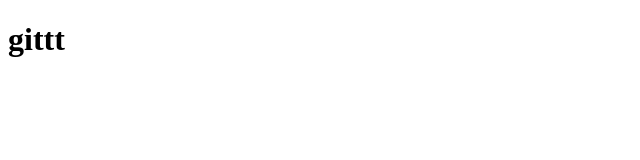
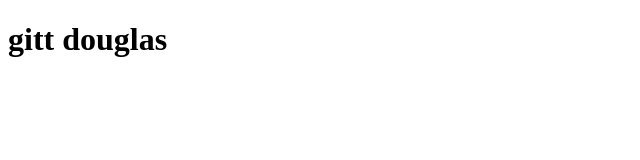
Before and after one commit to NicoaGc/douglas-git2, a plain HTML site: page index.html in a window 1280 px wide. Shown: the whole page, without its empty margins (0-640 px from the left). Drawn offline with Linux system fonts and the light colour scheme.

Commit message:
terceiro

```diff
--- a/index.html
+++ b/index.html
@@ -7,7 +7,7 @@
   </head>
   <body>
     <header>
-      <h1>gittt</h1>
+      <h1>gitt douglas </h1>
     </header>
   </body>
 </html>
```
